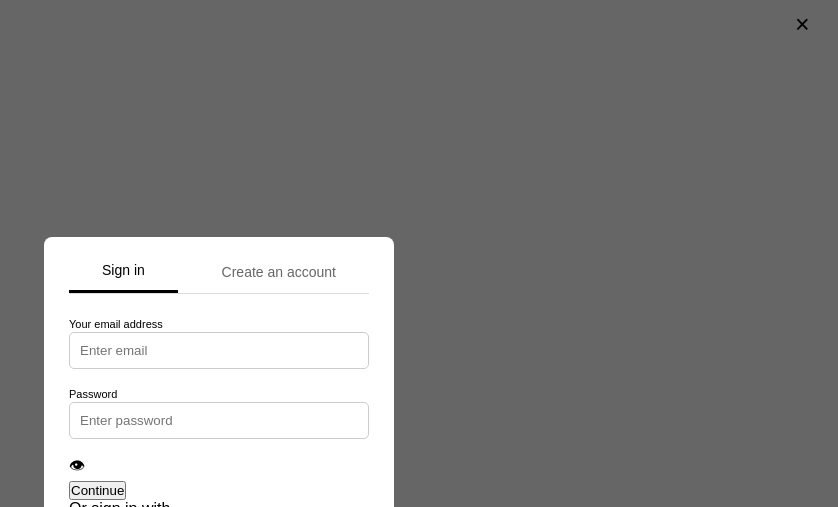
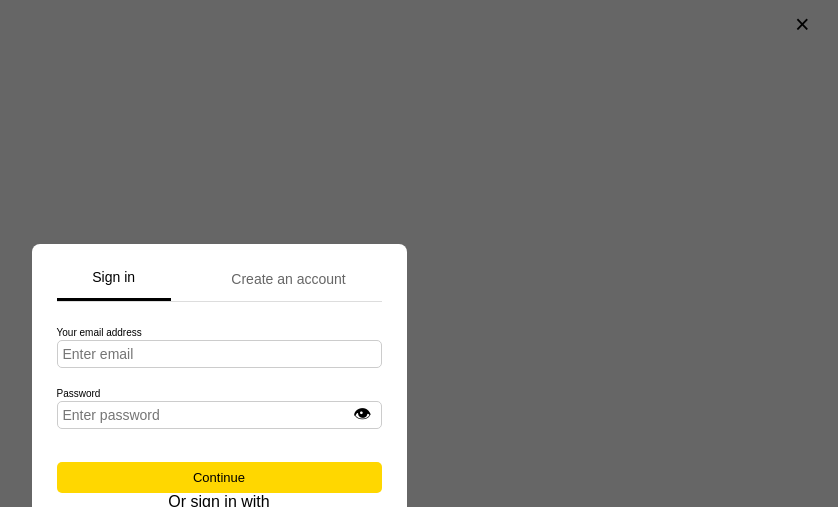
Before and after one commit to gauravnegi123/Tour---Travels-, a plain HTML site: page signin.html in a window 1280 px wide. Shown: the top 507 px of the page, without its empty margins (421-1259 px from the left). Drawn offline with Linux system fonts and the light colour scheme.

Commit message:
signin popup

```diff
--- a/signin.html
+++ b/signin.html
@@ -20,8 +20,10 @@
                 <label for="email">Your email address</label>
                 <input type="email" id="email" placeholder="Enter email" required><br>
                 <label for="password">Password</label><br>
-                <input type="password" id="password" placeholder="Enter password" required>
-                <span  class="toggle-password">👁</span><br>
+                <div class="password-container">
+                <input type="password" id="password" placeholder="Enter password" required >
+                <span  class="toggle-password">👁</span>
+                </div><br>
             <button class="continue" id="continuebtn">Continue</button>
             <div class="divider"><span>Or sign in with</span></div>
             <button class="google-btn">
--- a/style.css
+++ b/style.css
@@ -970,8 +970,9 @@ padding: 110px 30%;
 }
 
 .popup-content {
+    user-select: none;
     background: #fff;
-    width: 350px;
+    width: 375px;
     border-radius: 8px;
     padding: 25px;
 
@@ -1013,12 +1014,64 @@ padding: 110px 30%;
 
 input {
     width: 100%;
-    padding: 10px;
+    padding: 5px;
     margin-bottom: 15px;
     border: 1px solid #ccc;
     border-radius: 5px;
+    font-size: 14px;
 }
 
 .popup-content label{
-    font-size: 11px;
+    font-size: 10px;
 }
+.password-container {
+    position: relative;
+    width: 100%;
+    max-width:350px;
+}
+
+.passowrd-container input{
+    width: 100%;
+    padding: 5px 40px 5px 40px;
+    font-size: 14px;
+
+}
+
+.toggle-password {
+  position: absolute;
+  right: 10px;
+  top: 35%;
+  transform: translateY(-50%);
+  cursor: pointer;
+  font-size: 18px;
+  user-select: none;
+}
+
+.toggle-password:active{
+    font-size:16px;
+}
+
+button.continue{
+    width: 100%;
+    border: none;
+    background-color: #ffd700;
+    color: black;
+    font-size: 13px;
+    padding: 8px;
+    border-radius: 5px;
+    text-align: center;
+}
+button.continue:hover {
+    background-color: #ffeb3b;
+    transition: background-color 0.3s ease;
+}
+
+button.continue:active {
+  background-color:#d6b738;
+  transform: scale(0.98);
+}
+
+.divider {
+    text-align: center;
+
+}
```
